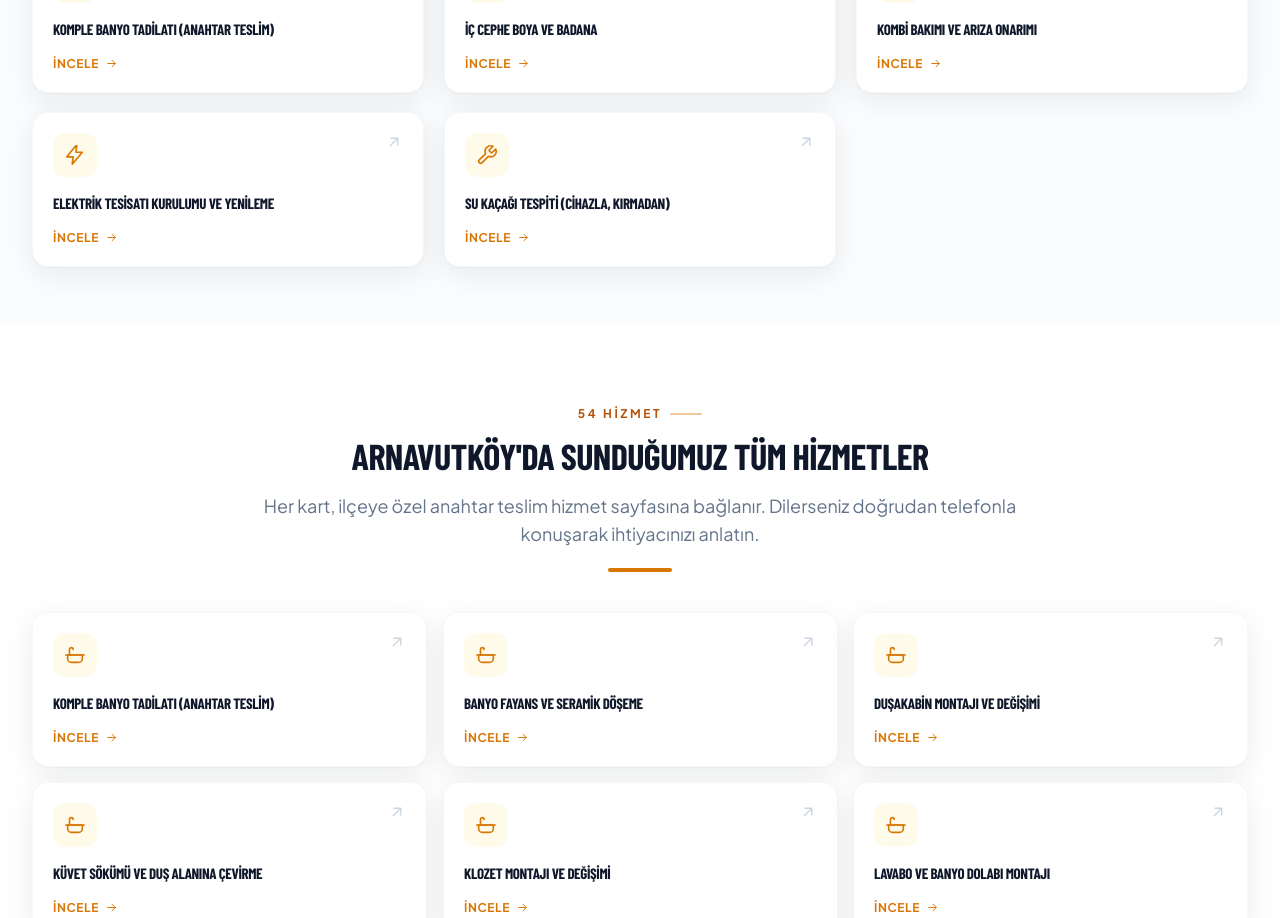
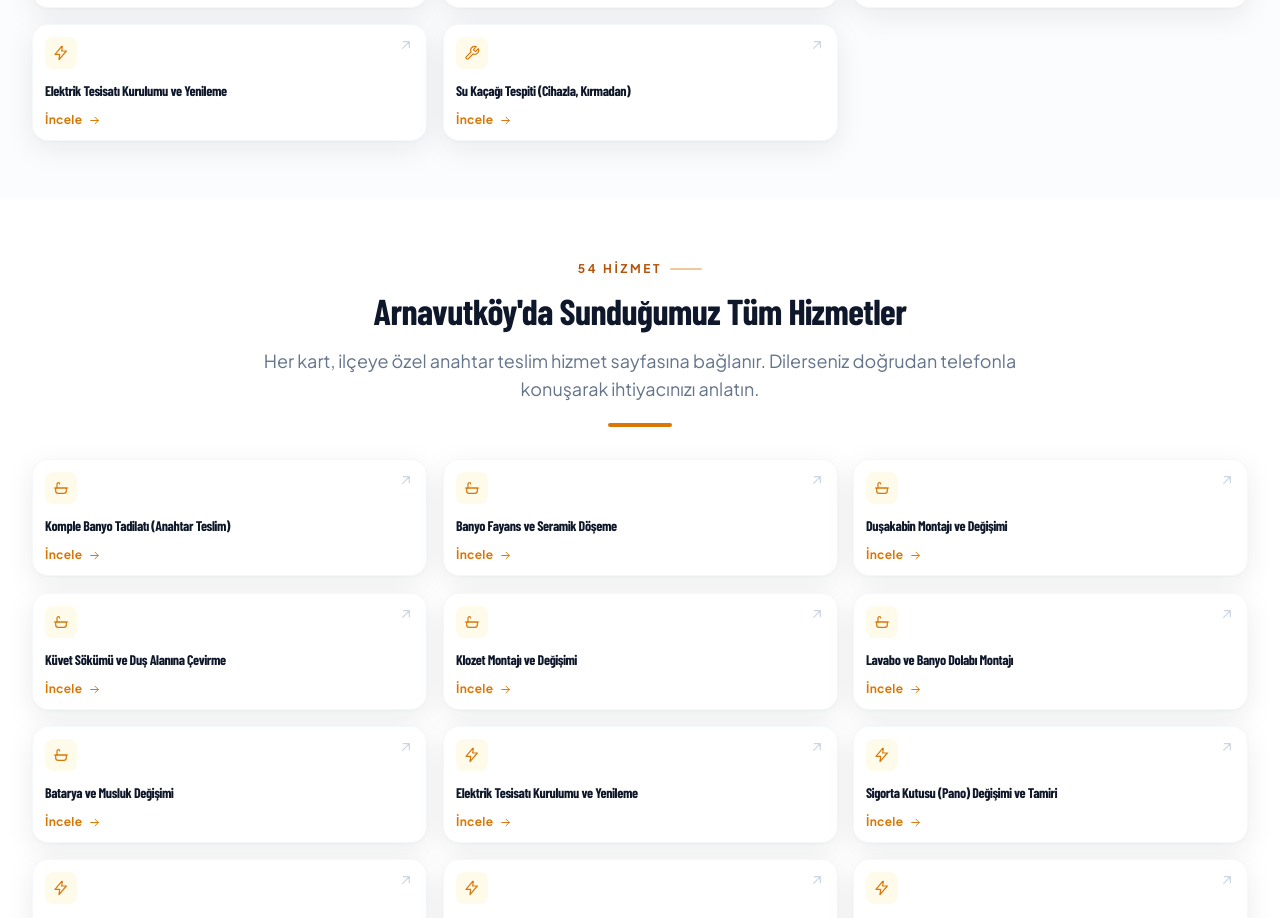
Before and after one commit to tardigradsoftware-design/tamirustamist, a Next.js app: page /arnavutkoy in a window 1280 px wide. Shown: the part 1866-2784 px from the top of the page. Built offline with nearby package versions, Linux system fonts and the light colour scheme.

Commit message:
fix: kartları ve site boşluklarını daha kompakt hale getir
Co-authored-by: arena-agent <297053741+arena-agent@users.noreply.github.com>

```diff
--- a/app/[ilce]/page.jsx
+++ b/app/[ilce]/page.jsx
@@ -216,7 +216,7 @@ export default function IlcePage({ params }) {
                 sub={`${ilce.ad} müşterilerimizin yoğun talebi üzerine seçtiğimiz hizmetler.`}
               />
             </Reveal>
-            <div className="mt-10 grid gap-5 sm:grid-cols-2 lg:grid-cols-3">
+            <div className="mt-8 grid items-start gap-4 sm:grid-cols-2 lg:grid-cols-3">
               {vurgulu.slice(0, 6).map((h, i) => (
                 <Reveal key={h.slug} delay={(i % 3) * 60}>
                   <ServiceCard hizmet={h} compact />
@@ -237,7 +237,7 @@ export default function IlcePage({ params }) {
               sub="Her kart, ilçeye özel anahtar teslim hizmet sayfasına bağlanır. Dilerseniz doğrudan telefonla konuşarak ihtiyacınızı anlatın."
             />
           </Reveal>
-          <div className="mt-10 grid gap-4 sm:grid-cols-2 lg:grid-cols-3">
+          <div className="mt-8 grid items-start gap-4 sm:grid-cols-2 lg:grid-cols-3">
             {tümHizmetler.map((h, i) => (
               <Reveal key={h.slug} delay={(i % 3) * 50}>
                 <ServiceCard hizmet={h} compact ilceSlug={ilce.slug} />
--- a/app/globals.css
+++ b/app/globals.css
@@ -14,7 +14,7 @@
   --card-shadow: 0 8px 30px rgba(15,23,42,0.08), 0 1px 3px rgba(15,23,42,0.04);
   --card-shadow-hover: 0 20px 44px rgba(15,23,42,0.14), 0 4px 12px rgba(15,23,42,0.06);
   --text-ratio: 0.92;
-  --section-gap: clamp(3.5rem, 6vw, 5.5rem);
+  --section-gap: clamp(2.75rem, 4.5vw, 4.5rem);
 }
 
 /* İlçe bazlı accent varyantları (data-ilce varyantları) */
@@ -78,7 +78,7 @@
     text-rendering: optimizeLegibility;
   }
   h1, h2, h3, h4 {
-    @apply font-display font-bold uppercase tracking-tight text-ink-900;
+    @apply font-display font-bold tracking-tight text-ink-900;
   }
   ::selection {
     background: rgb(var(--accent-ring) / 0.2);
--- a/app/hizmetler/page.jsx
+++ b/app/hizmetler/page.jsx
@@ -65,7 +65,7 @@ export default function HizmetlerPage() {
                 </Link>
               </div>
             </Reveal>
-            <div className="mt-8 grid gap-5 sm:grid-cols-2 lg:grid-cols-3">
+            <div className="mt-8 grid items-start gap-4 sm:grid-cols-2 lg:grid-cols-3">
               {kat.hizmetler.map((h, i) => (
                 <Reveal key={h.slug} delay={(i % 3) * 60}>
                   <ServiceCard hizmet={h} />
--- a/app/page.jsx
+++ b/app/page.jsx
@@ -114,20 +114,20 @@ export default function HomePage() {
               sub="Komple banyo tadilatından kombi montajına, su kaçağı tespitinden elektrik arızasına kadar 54 farklı hizmeti tek firmadan alabilirsiniz."
             />
           </Reveal>
-          <div className="mt-12 grid gap-5 sm:grid-cols-2 lg:grid-cols-3 xl:grid-cols-4">
+          <div className="mt-8 grid items-start gap-4 sm:grid-cols-2 lg:grid-cols-3 xl:grid-cols-4">
             {kategoriler.map((k, i) => (
               <Reveal key={k.slug} delay={i * 70}>
                 <Link
                   href={`/hizmetler/${k.hizmetler[0].slug}`}
-                  className="card group block p-7"
+                  className="card group block p-5 sm:p-6"
                 >
                   <span
-                    className="flex h-14 w-14 items-center justify-center rounded-2xl transition-all duration-300 group-hover:scale-110 group-hover:shadow-lg"
+                    className="flex h-10 w-10 items-center justify-center rounded-xl transition-all duration-300 group-hover:scale-105 group-hover:shadow-md"
                     style={{ background: 'var(--accent-soft)', color: 'var(--accent)' }}
                   >
-                    <Icon name={k.ikon} size={28} />
+                    <Icon name={k.ikon} size={21} />
                   </span>
-                  <h3 className="mt-5 text-xl">{k.baslik}</h3>
+                  <h3 className="mt-3 text-lg">{k.baslik}</h3>
                   <p className="mt-2 line-clamp-2 text-sm leading-relaxed text-ink-500">{k.aciklama}</p>
                   <div className="mt-3 flex flex-wrap gap-1.5">
                     {k.hizmetler.slice(0, 4).map((h) => (
@@ -141,7 +141,7 @@ export default function HomePage() {
                       </span>
                     )}
                   </div>
-                  <span className="mt-5 inline-flex items-center gap-1.5 text-sm font-bold uppercase tracking-wide" style={{ color: 'var(--accent)' }}>
+                  <span className="mt-4 inline-flex items-center gap-1.5 text-sm font-bold" style={{ color: 'var(--accent)' }}>
                     {k.hizmetler.length} Hizmeti İncele <Icon name="arrowRight" size={15} />
                   </span>
                 </Link>
@@ -168,10 +168,10 @@ export default function HomePage() {
                   ve tesisat hizmeti veriyoruz. {firma.tamamlananProje.toLocaleString('tr-TR')}+ projeyi
                   zamanında ve bütçede tamamladık. Müşterilerimizin %96'sı bizi öneriyor.
                 </p>
-                <ul className="mt-7 space-y-5">
+                <ul className="mt-6 space-y-4">
                   {nedenBiz.map((x) => (
                     <li key={x.t} className="flex gap-4">
-                      <span className="flex h-12 w-12 shrink-0 items-center justify-center rounded-2xl bg-brand-600 text-white shadow-lg shadow-brand-600/30">
+                      <span className="flex h-10 w-10 shrink-0 items-center justify-center rounded-xl bg-brand-600 text-white shadow-md shadow-brand-600/20">
                         <Icon name={x.icon} size={20} />
                       </span>
                       <div>
@@ -221,7 +221,7 @@ export default function HomePage() {
               sub="Banyo tadilatı, su kaçağı tespiti, kombi bakımı, boya badana ve parke döşeme İstanbul Avrupa Yakası'nda en çok talep edilen işler."
             />
           </Reveal>
-          <div className="mt-12 grid gap-5 sm:grid-cols-2 lg:grid-cols-3 xl:grid-cols-4">
+          <div className="mt-8 grid items-start gap-4 sm:grid-cols-2 lg:grid-cols-3 xl:grid-cols-4">
             {onekler.map((h, i) => (
               <Reveal key={h.slug} delay={(i % 4) * 60}>
                 <ServiceCard hizmet={h} />
--- a/components/ServiceCard.jsx
+++ b/components/ServiceCard.jsx
@@ -8,32 +8,32 @@ export default function ServiceCard({ hizmet, ilceSlug = null, compact = false }
   return (
     <Link
       href={href}
-      className="card group flex h-full flex-col p-5"
+      className={`card group flex flex-col ${compact ? 'p-3' : 'p-3.5 sm:p-4'}`}
       aria-label={`${hizmet.baslik} hizmet sayfası`}
     >
       <div className="flex items-start justify-between gap-3">
         <span
-          className="flex h-11 w-11 shrink-0 items-center justify-center rounded-xl transition-colors group-hover:text-white"
+          className={`flex shrink-0 items-center justify-center rounded-lg transition-colors group-hover:text-white ${compact ? 'h-8 w-8' : 'h-9 w-9'}`}
           style={{ background: 'var(--accent-soft)', color: 'var(--accent)' }}
         >
-          <Icon name={ikon} size={22} />
+          <Icon name={ikon} size={compact ? 16 : 18} />
         </span>
         <Icon
           name="arrowUpRight"
-          size={18}
+          size={16}
           className="shrink-0 text-ink-300 transition-all group-hover:-translate-y-0.5 group-hover:translate-x-0.5 group-hover:text-brand-500"
         />
       </div>
-      <h3 className={`mt-4 font-bold leading-snug text-ink-900 ${compact ? 'text-[15px]' : 'text-lg'}`}>
+      <h3 className={`mt-3 font-bold leading-snug text-ink-900 ${compact ? 'text-sm' : 'text-base sm:text-lg'}`}>
         {hizmet.baslik}
       </h3>
       {!compact && (
-        <p className="mt-2 line-clamp-3 flex-1 text-sm leading-relaxed text-ink-500">
+        <p className="mt-2 line-clamp-2 flex-1 text-sm leading-relaxed text-ink-500">
           {hizmet.kisaAciklama}
         </p>
       )}
       <span
-        className="mt-4 inline-flex items-center gap-1.5 text-xs font-bold uppercase tracking-wider"
+        className="mt-3 inline-flex items-center gap-1.5 text-xs font-bold tracking-wide"
         style={{ color: 'var(--accent)' }}
       >
         İncele <Icon name="arrowRight" size={13} />
```
